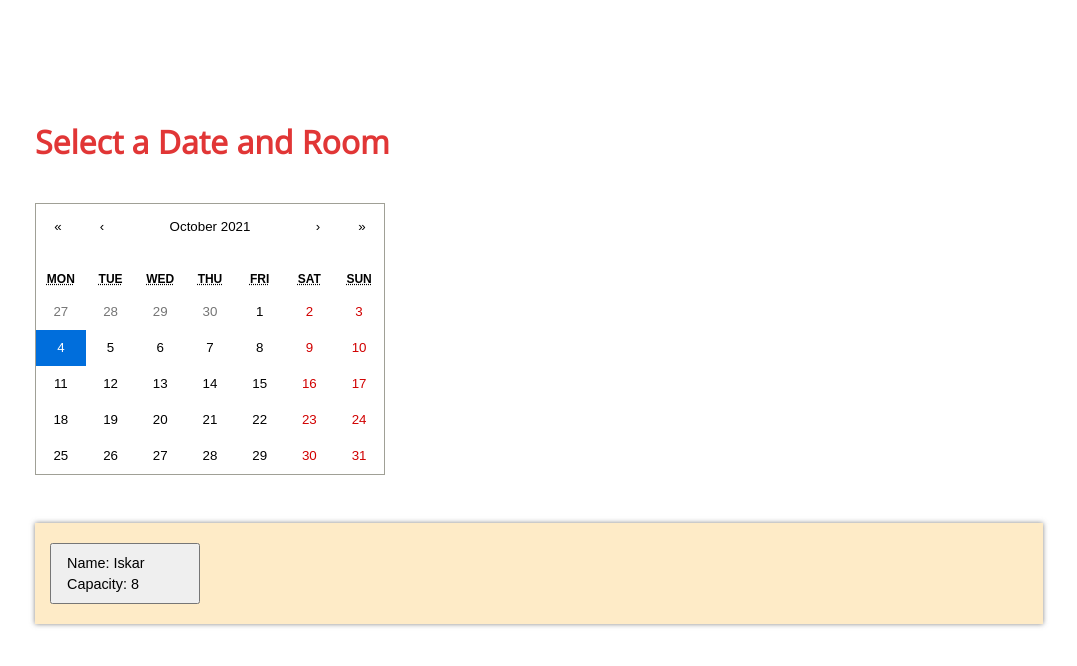
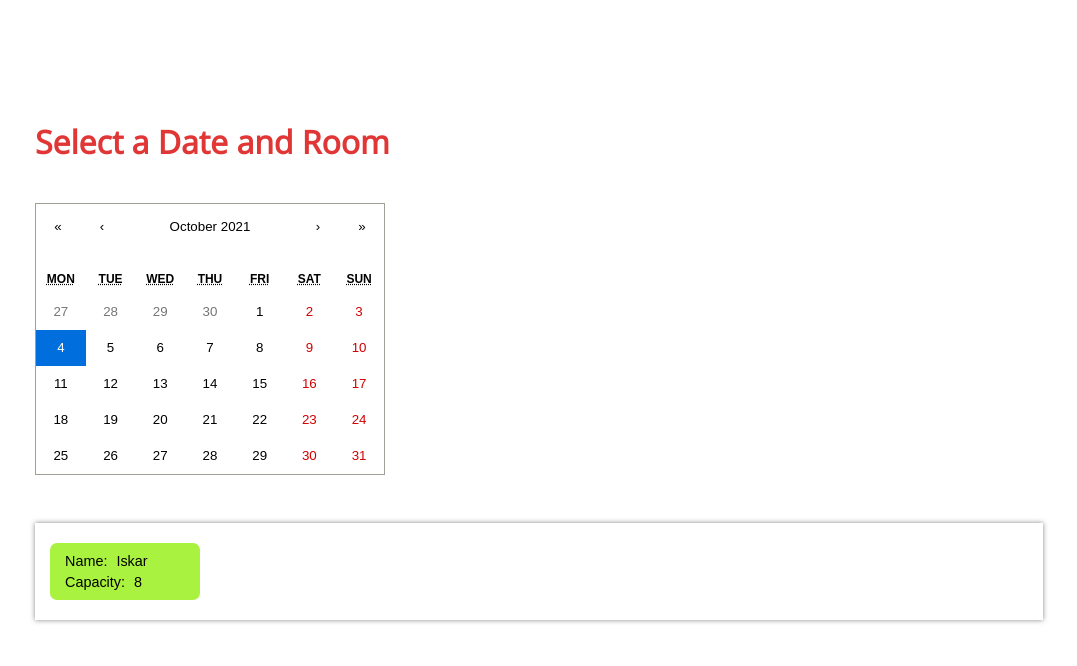
Before and after one commit to dbegogow/Meeting-Scheduling-Application, a React (Create React App) app in the folder client/meeting-scheduling-application/: page / in a window 1280 px wide. Shown: the top 666 px of the page, without its empty margins (101-1178 px from the left). Built offline with nearby package versions, Linux system fonts and the light colour scheme.

Commit message:
Implement room button styles

```diff
--- a/client/meeting-scheduling-application/src/components/Room.js
+++ b/client/meeting-scheduling-application/src/components/Room.js
@@ -2,8 +2,14 @@
 const Room = () => {
     return (
         <button>
-            <span>Name: Iskar</span>
-            <span>Capacity: 8</span>
+            <span>
+                <span>Name: </span>
+                Iskar
+            </span>
+            <span>
+                <span>Capacity: </span>
+                8
+            </span>
         </button>
     );
 };
--- a/client/meeting-scheduling-application/src/index.css
+++ b/client/meeting-scheduling-application/src/index.css
@@ -19,7 +19,6 @@ html {
 }
 
 .rooms-container {
-    background: #FEEBC7;
     margin-top: 6vh;
     box-shadow: 0px 0px 5px 0px rgba(94,94,94,0.75);
     -webkit-box-shadow: 0px 0px 5px 0px rgba(94,94,94,0.75);
@@ -33,11 +32,25 @@ html {
 .rooms-container button {
     display: flex;
     flex-direction: column;
+    background: #AAF240;
     width: 150px;
     padding: 10px 15px;
-    font-size: 0.9rem;;
+    font-size: 0.9rem;
+    border: none;
+    border-radius: 7px;
+}
+
+.rooms-container button:hover {
+    cursor: pointer;
+    background: #32A213;
+    color: #FFF;
+    transition: 0.3s ease;
 }
 
 .rooms-container button span:first-child {
     margin-bottom: 5px;
 }
+
+.rooms-container button span span {
+    margin-right: 5px;
+}
```
